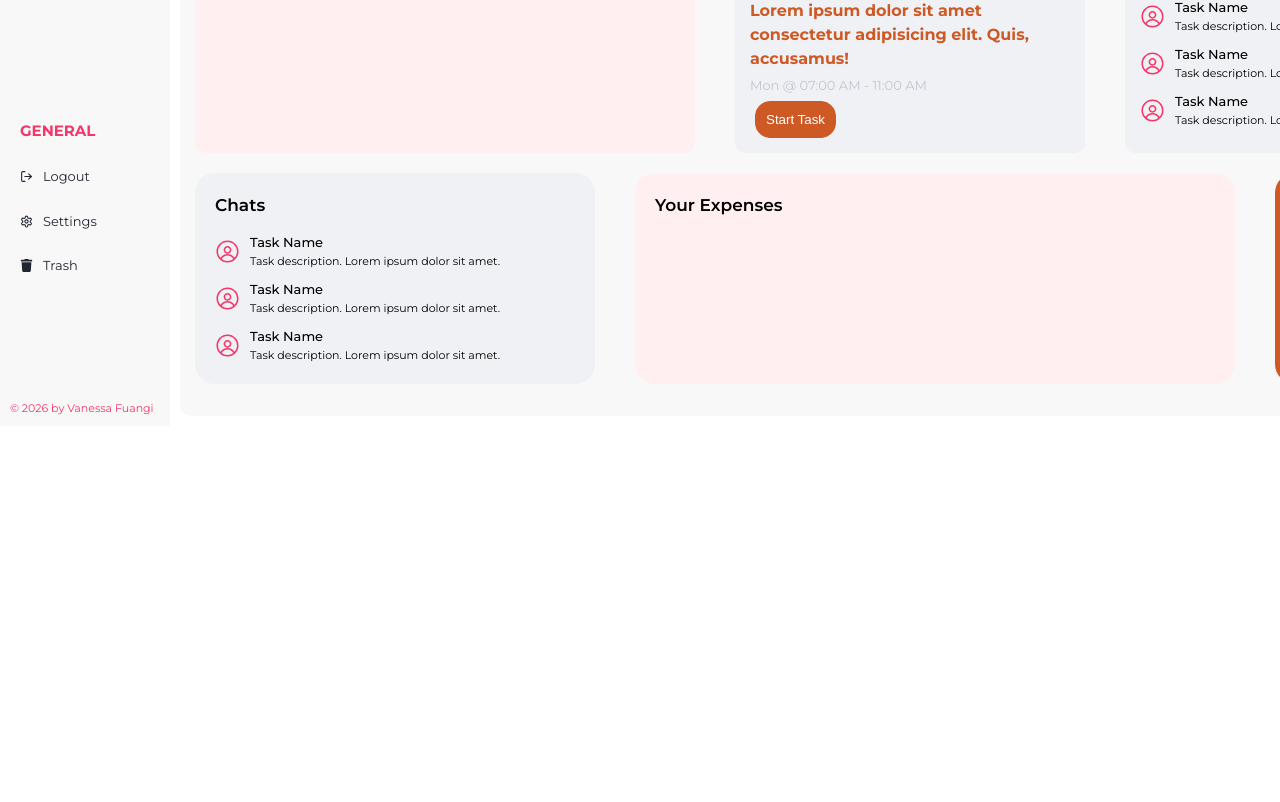
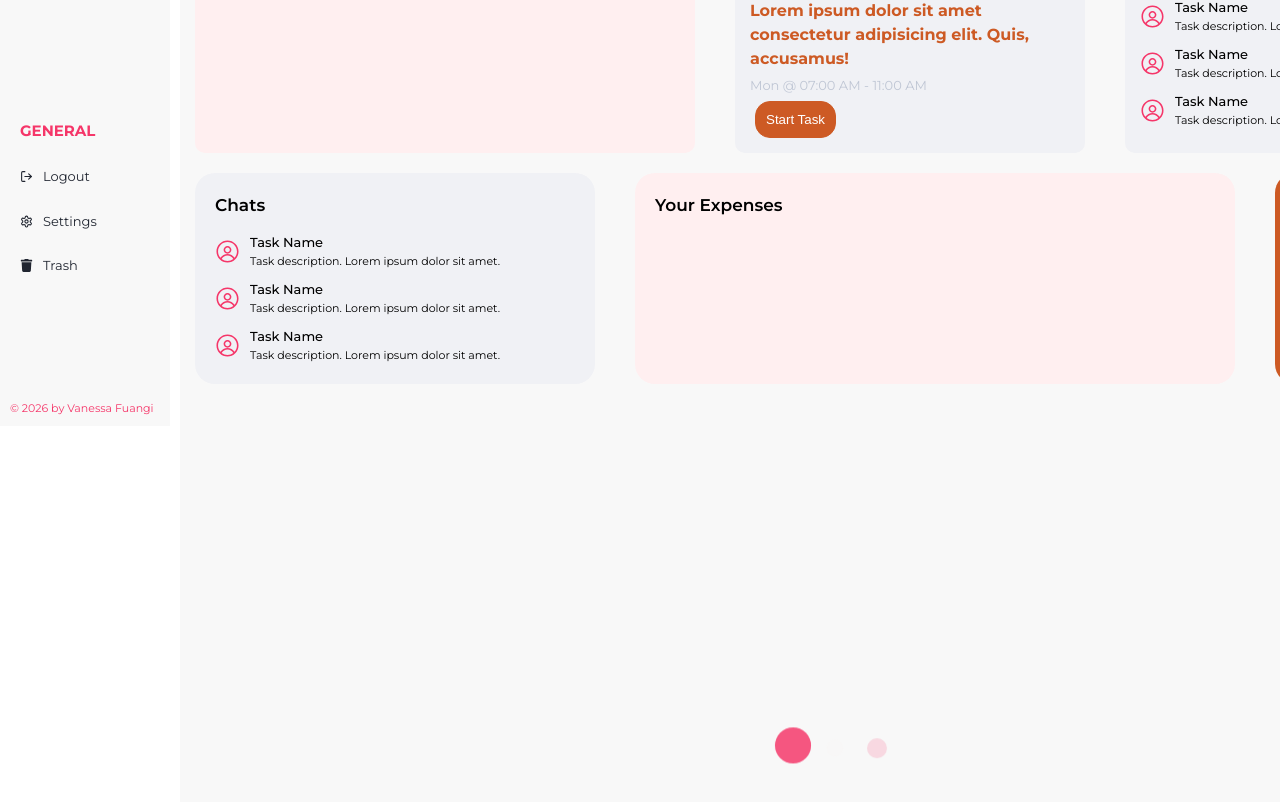
Before and after one commit to Fuangi/todo-expense, a React (Vite) app: page /dashboard in a window 1280 px wide. Shown: the part 374-1176 px from the top of the page. Before the commit the page ends 800 px from the top, so only its background shows below. Built offline with nearby package versions, Linux system fonts and the light colour scheme.

Commit message:
ongoing: Added a loader component to implement on pages not started yet

```diff
--- a/src/features/Dashboard.jsx
+++ b/src/features/Dashboard.jsx
@@ -6,6 +6,7 @@ import { RxAvatar, RxCaretUp } from "react-icons/rx";
 import { taskSummaryData } from "../assets/dashboardData";
 import DashTaskSummaryCard from "../components/dashboard/DashTaskSummaryCard";
 import DashTaskMiniView from "../components/dashboard/DashTaskMiniView";
+import Loader from "../layout/Loader";
 
 function Dashboard() {
   return (
@@ -76,6 +77,8 @@ function Dashboard() {
             <h3>Total Time</h3>
           </div>
         </div>
+
+        <Loader />
       </section>
     </DashLayout>
   );
--- /dev/null
+++ b/src/layout/Loader.jsx
@@ -0,0 +1,13 @@
+import React from "react";
+
+function Loader() {
+  return (
+    <div className="loader-container">
+      <span className="first"></span>
+      <span className="second"></span>
+      <span className="third"></span>
+    </div>
+  );
+}
+
+export default Loader;
--- /dev/null
+++ b/src/styles/layout/_loader.scss
@@ -0,0 +1,40 @@
+@use "./../variables" as *;
+
+.loader-container {
+  width: 100%;
+  height: 90vh;
+
+  display: flex;
+  justify-content: center;
+  align-items: center;
+  gap: 2px;
+
+  span {
+    width: 4rem;
+    height: 4rem;
+    display: inline-block;
+    animation: loader 2s ease-in-out infinite;
+    /* name, duration, timing-funciton, iteration-count */
+    border-radius: 50%;
+  }
+
+  span:nth-child(1) {
+    background-color: $tertiaryPink;
+  }
+
+  span:nth-child(2) {
+    background-color: $secondaryPink;
+    animation-delay: 0.6s;
+  }
+  span:last-child {
+    background-color: $tertiaryPink;
+    animation-delay: 1s;
+  }
+}
+
+@keyframes loader {
+  50% {
+    opacity: 0;
+    transform: scale(0.4) translateY(10px);
+  }
+}
--- a/src/styles/layout/index.scss
+++ b/src/styles/layout/index.scss
@@ -1,2 +1,3 @@
 @forward "./footer";
 @forward "./header";
+@forward "./loader";
```
